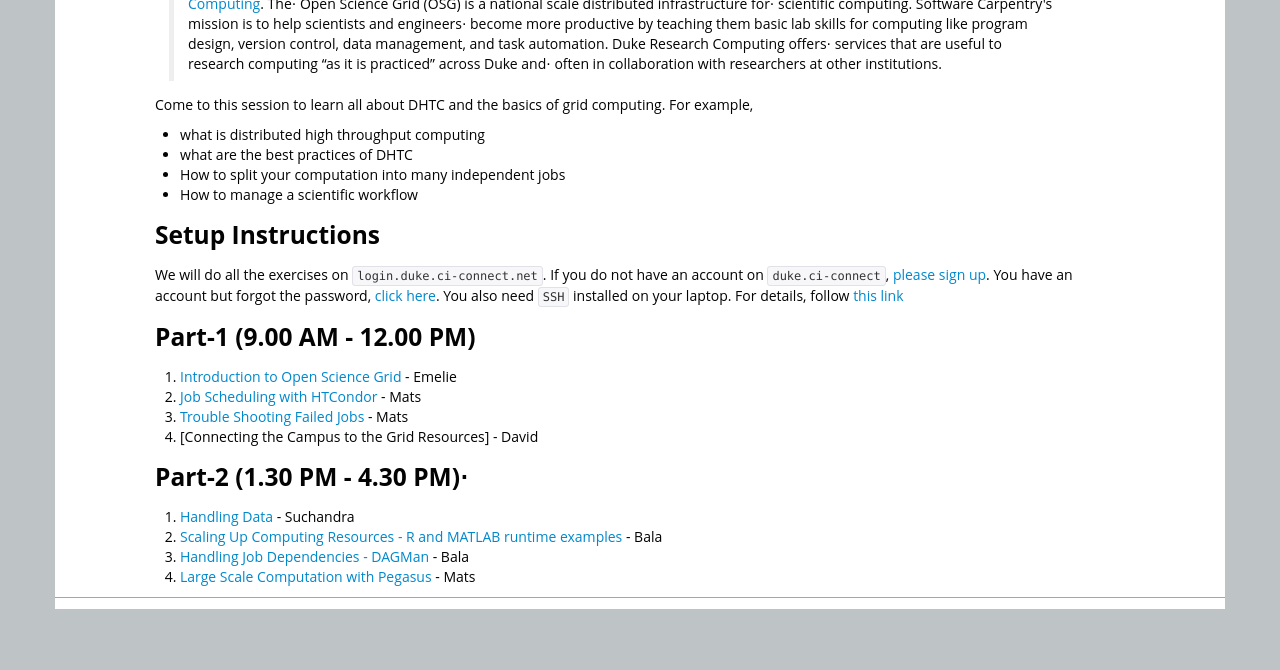
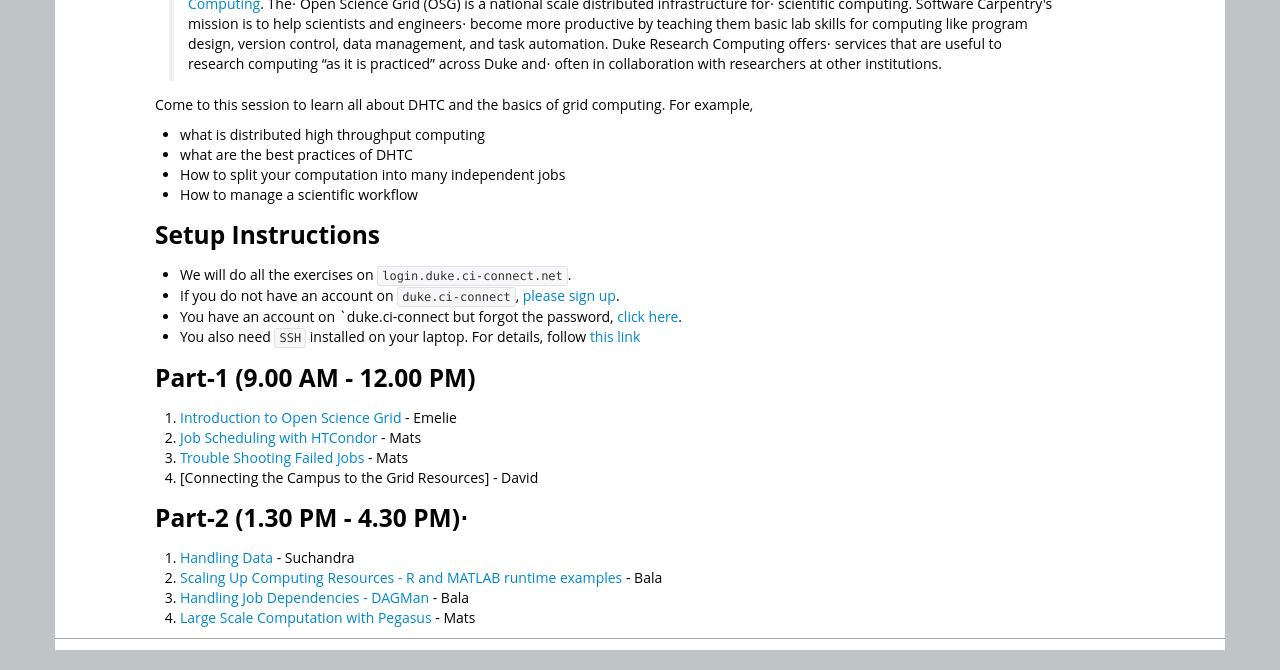
Before and after one commit to SWC-OSG-Workshop/2015-10-27-duke, a Jekyll site: the page built from novice/DHTC/index.md, in a window 1280 px wide. Shown: the part 367-1037 px from the top of the page. Built offline with Jekyll 4.4.1, drawn with Linux system fonts in a browser that asks for light colours; before the commit the page ends 996 px from its top, so only the background shows below that.

Commit message:
add forgot passwd instruction

```diff
--- a/novice/DHTC/index.md
+++ b/novice/DHTC/index.md
@@ -33,10 +33,11 @@
 
 
 ### Setup Instructions
- We will do all the exercises on `login.duke.ci-connect.net`.  If you do not have an account on
- `duke.ci-connect`, [please sign up](https://duke.ci-connect.net/signup). You have an account but forgot the
-password, [click here](http://duke.ci-connect.net/password).  You also need
-`SSH` installed on your laptop.  For details, follow [this link](http://swc-osg-workshop.github.io/2015-10-27-duke/setup.html)
+
+*    We will do all the exercises on `login.duke.ci-connect.net`.
+*    If you do not have an account on `duke.ci-connect`, [please sign up](https://duke.ci-connect.net/signup).
+*    You have an account on `duke.ci-connect but forgot the password, [click here](http://duke.ci-connect.net/password).
+*    You also need `SSH` installed on your laptop.  For details, follow [this link](http://swc-osg-workshop.github.io/2015-10-27-duke/setup.html)
 
 
 <div class="toc" markdown="1">
```
